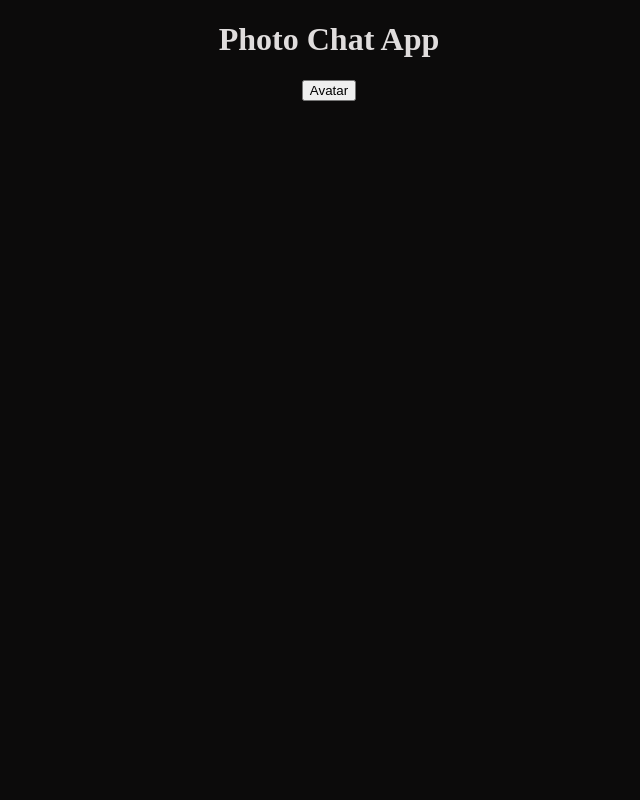
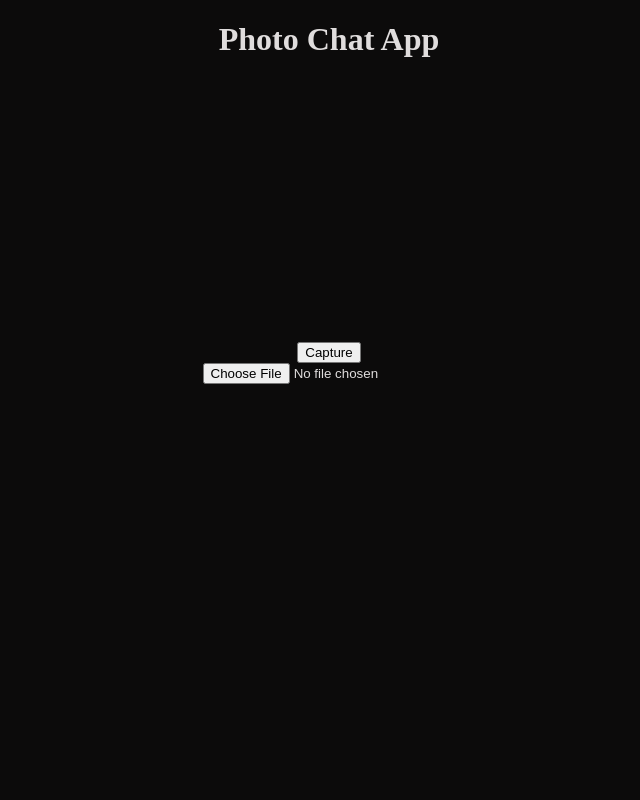
Before and after one commit to NishaSaraswat/PhotoChatApp, a React (Create React App) app in the folder client/: page /profile in a window 1280 px wide. Shown: the top 800 px of the page, without its empty margins (311-951 px from the left). Built offline with nearby package versions, Linux system fonts and the light colour scheme.

Commit message:
set up server for camera

```diff
--- a/client/src/App.css
+++ b/client/src/App.css
@@ -23,5 +23,20 @@ body{
   border-radius: 30px;
   color:rgb(231, 226, 226);
   font-size: 1.2em;
+  box-shadow: 1px solid lightslategrey;
 
 }
+
+#player {
+  width: 320px;
+  height: 240px;
+}
+
+
+#player, #canvas {
+  transform: scale(-1, 1);
+}
+
+#canvas, #new-capture-btn {
+  display: none;
+}
--- a/client/src/Components/Avatar.js
+++ b/client/src/Components/Avatar.js
@@ -2,9 +2,20 @@ import React from 'react'
 
 const Avatar = () => {
     return (
-        <div>
-            <button>Avatar</button>
-        </div>
+        <section>
+            <div>
+                <video id="player" autoplay></video>
+                <canvas id="canvas" width="320px" height="240px"></canvas>
+            </div>
+            <br />
+            <div>
+                <button id="capture-btn">Capture</button>
+                <button id="new-capture-btn">Retake picture</button>
+            </div>
+            <div id="pick-image">
+                <input type="file" accept="image/*" id="image-picker" />
+            </div>
+        </section>
     )
 }
 
```
Also changed, not shown: 1 other file (tests, documents, lock files or other folders).
